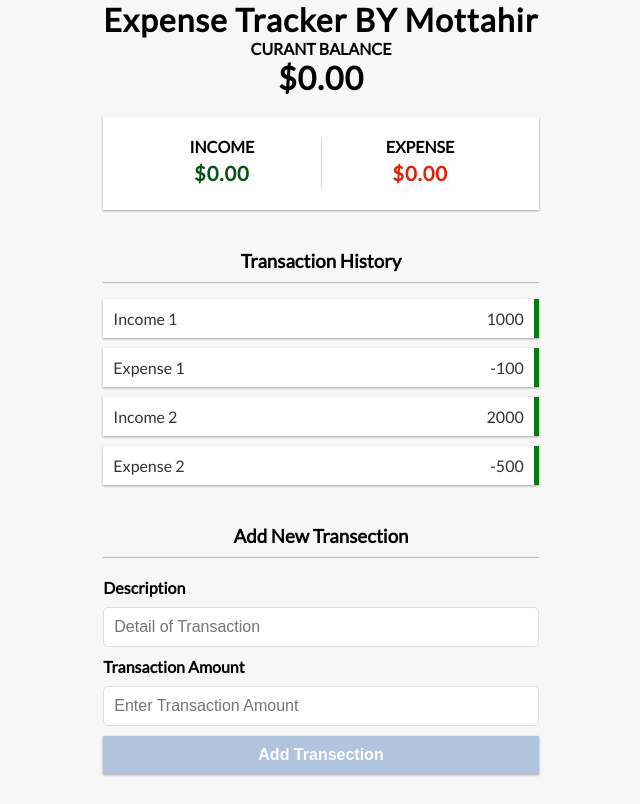
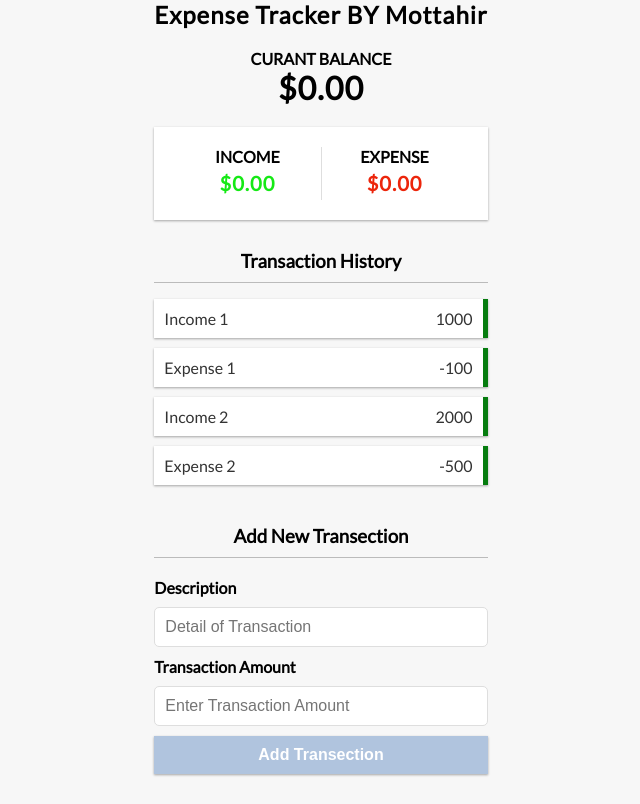
Before and after one commit to Mottahir/project1, a React (Create React App) app: page / in a window 1280 px wide. Shown: the whole page, without its empty margins (319-959 px from the left). Built offline with nearby package versions, Linux system fonts and the light colour scheme.

Commit message:
CSS Update

```diff
--- a/src/App.css
+++ b/src/App.css
@@ -34,12 +34,13 @@ h2 {
   letter-spacing: 1px;
   margin: 0;
   text-align: center;
+  padding-bottom: 20px;
 }
 
 h3 {
   border-bottom: 1px solid #bbb;
   padding-bottom: 10px;
-  margin: 40px 0 10px;
+  margin: 30px 0 10px;
   text-align: center;
 }
 
@@ -74,12 +75,12 @@ h4 {
 }
 
 .money.plus {
-  color: #045315;
+  color: #15e915;
   font-weight: bold;
 }
 
 .money.minus {
-  color: #dd2209;
+  color: #ec250b;
   font-weight: bold;
 }
 
--- a/src/components/Header.js
+++ b/src/components/Header.js
@@ -3,10 +3,10 @@ import React from 'react';
 export const Header = () => {
 
     return (
-       <h1>
+       <h2>
            Expense Tracker BY Mottahir
 
-       </h1>
-      );
+       </h2>
+      )
 
 }
```
